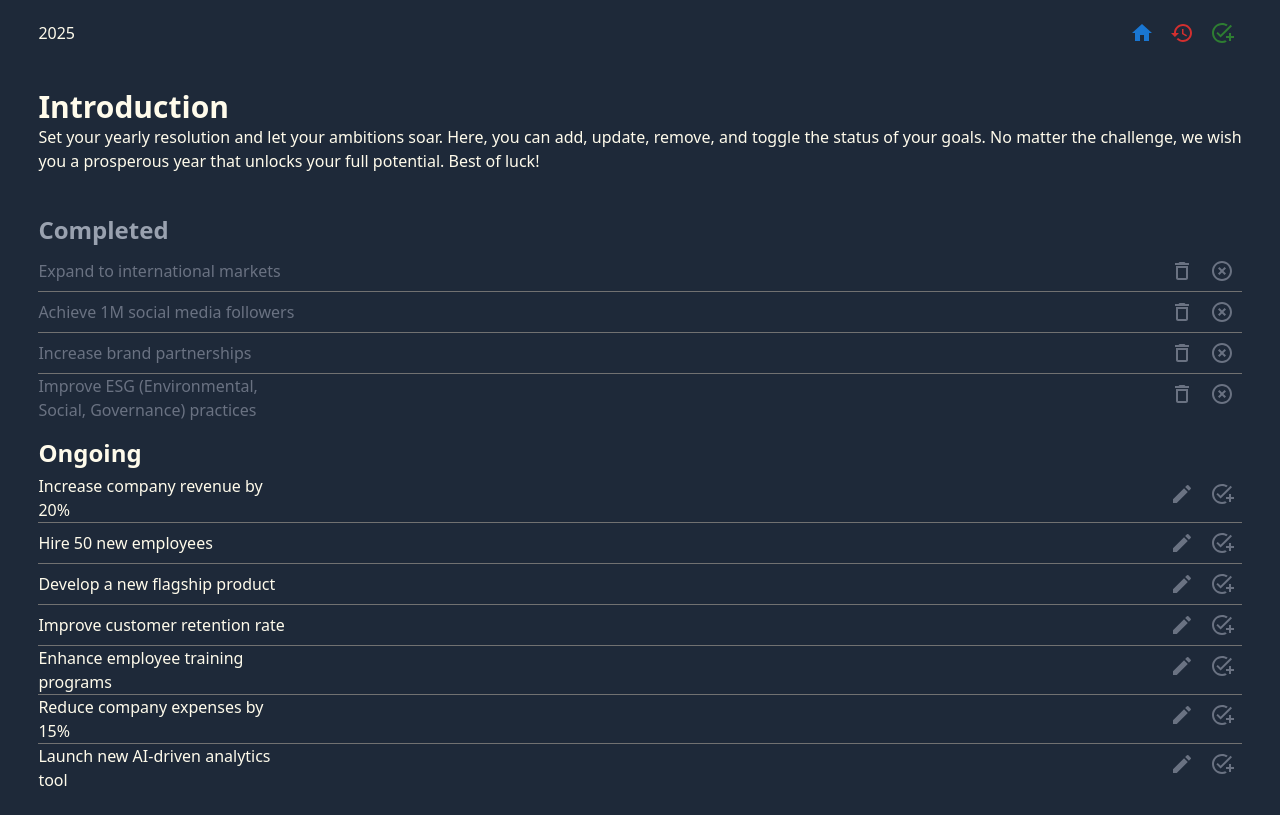
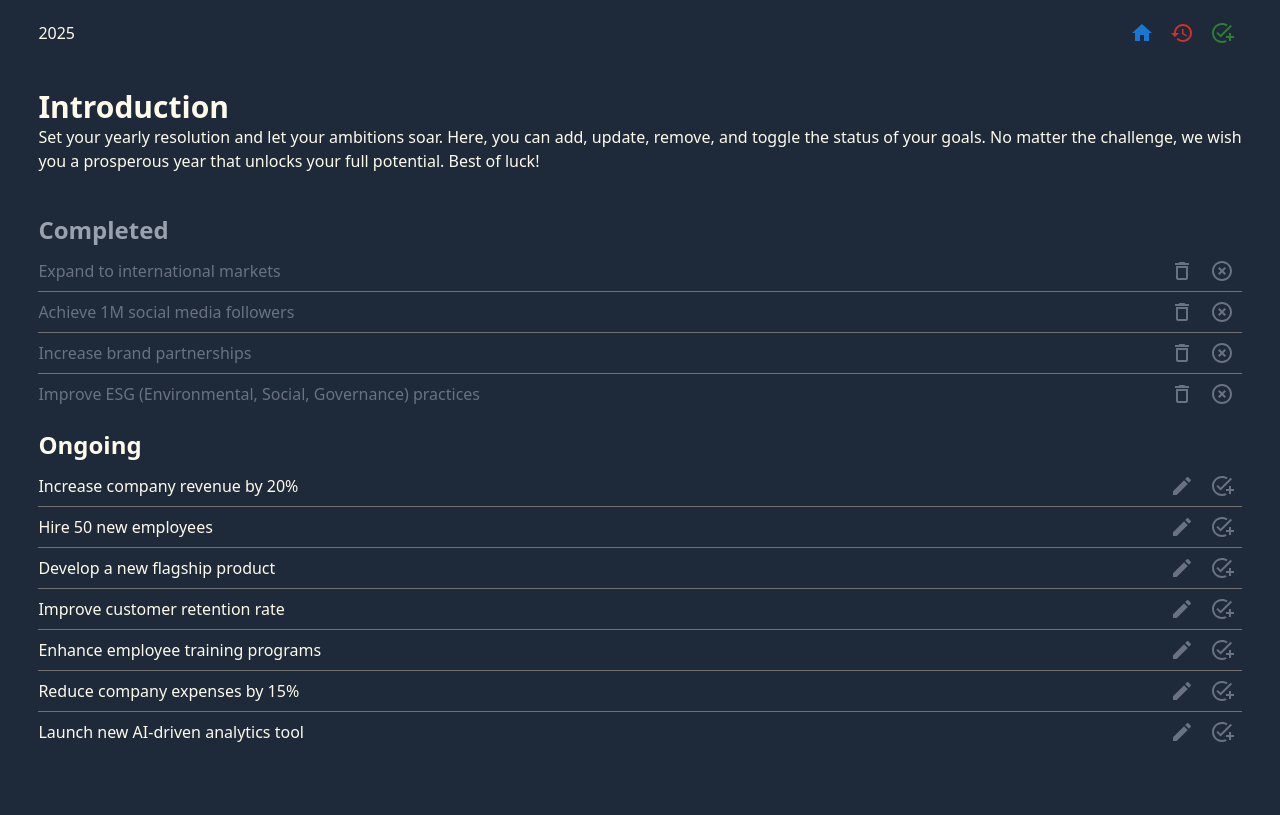
Before and after one commit to s3nsh1-dev/todo-list, a React (Vite) app in the folder client/: page /yearly-goals in a window 1280 px wide. Built offline with nearby package versions, Linux system fonts and the light colour scheme.

Commit message:
UI fix + Dinner TIme

```diff
--- a/client/src/components/common/CompletedDivision.tsx
+++ b/client/src/components/common/CompletedDivision.tsx
@@ -23,7 +23,9 @@ const CompletedDivision: React.FC<propTypes> = ({
   return (
     <>
       <div className="flex justify-between">
-        <p className="text-gray-500 flex items-center w-64">{name}</p>
+        <p className="text-gray-500 flex items-center min-w-64 w-[50vw]">
+          {name}
+        </p>
         <div>
           <IconButton
             onClick={() => {
--- a/client/src/components/common/OngoingDivision.tsx
+++ b/client/src/components/common/OngoingDivision.tsx
@@ -23,7 +23,7 @@ const OngoingDivision: React.FC<propTypes> = ({
   return (
     <>
       <div className="flex justify-between">
-        <p className="flex items-center w-64">{name}</p>
+        <p className="flex items-center min-w-64 w-[50vw]">{name}</p>
         <div>
           <IconButton
             onClick={() => {
--- a/client/src/components/daily-tasks/ShowCompletedTasks.tsx
+++ b/client/src/components/daily-tasks/ShowCompletedTasks.tsx
@@ -20,7 +20,9 @@ const ShowCompletedTasks: FC<propTypes> = ({ tasks, index, arrLength }) => {
   return (
     <>
       <div className="flex items-center justify-between">
-        <p className="flex item-center flex-row w-64">{tasks.taskName}</p>
+        <p className="flex item-center flex-row min-w-64 w-[50vw]">
+          {tasks.taskName}
+        </p>
         <div>
           <IconButton onClick={handleResetTaskStatus}>
             <HighlightOffIcon className="text-gray-500 hover:text-red-700" />
--- a/client/src/components/daily-tasks/ShowOngoingTasks.tsx
+++ b/client/src/components/daily-tasks/ShowOngoingTasks.tsx
@@ -36,7 +36,9 @@ const ShowOngoingTasks: FC<propTypes> = ({ tasks, index, arrLength }) => {
   return (
     <>
       <div className="flex items-center justify-between">
-        <p className="flex item-center flex-row w-64">{tasks.taskName}</p>
+        <p className="flex item-center flex-row min-w-64 w-[50vw]">
+          {tasks.taskName}
+        </p>
         <div>
           <IconButton onClick={onOpen}>
             <ModeEditIcon className="text-gray-500 hover:text-white" />
```
